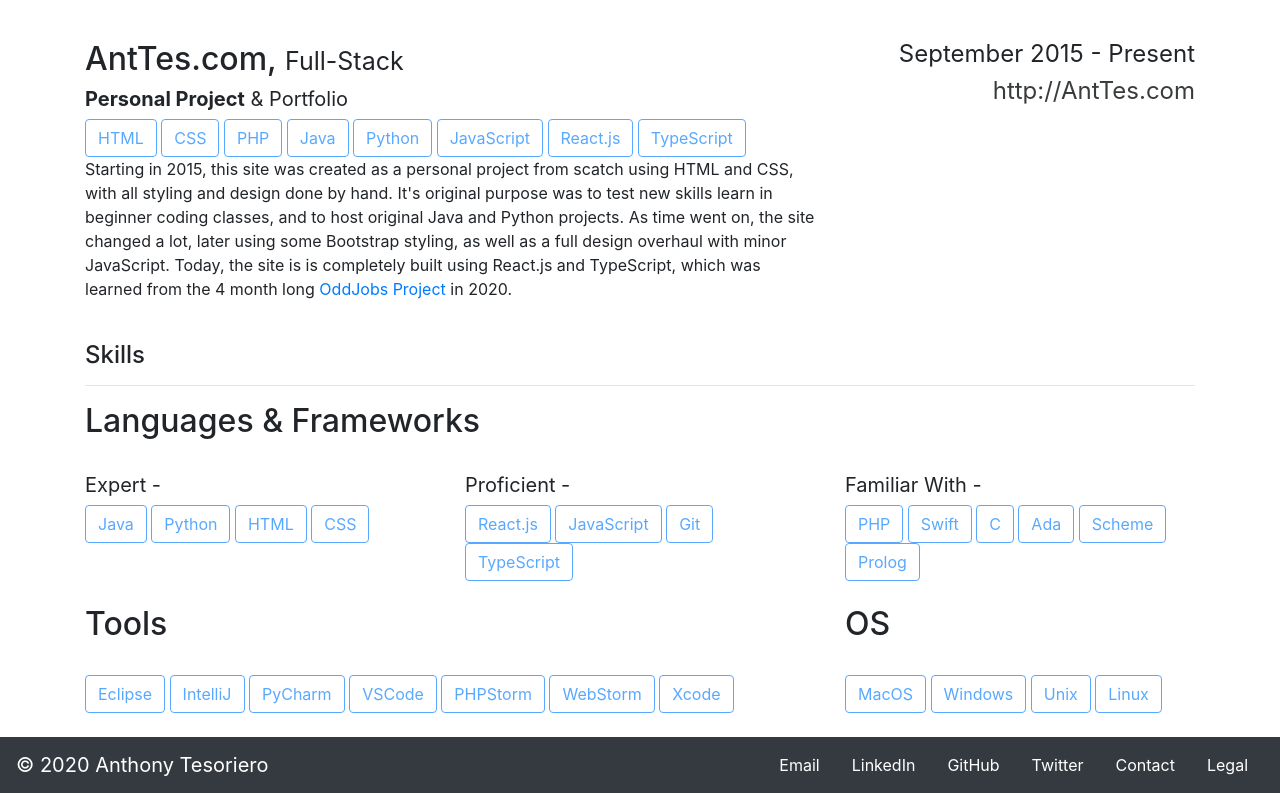
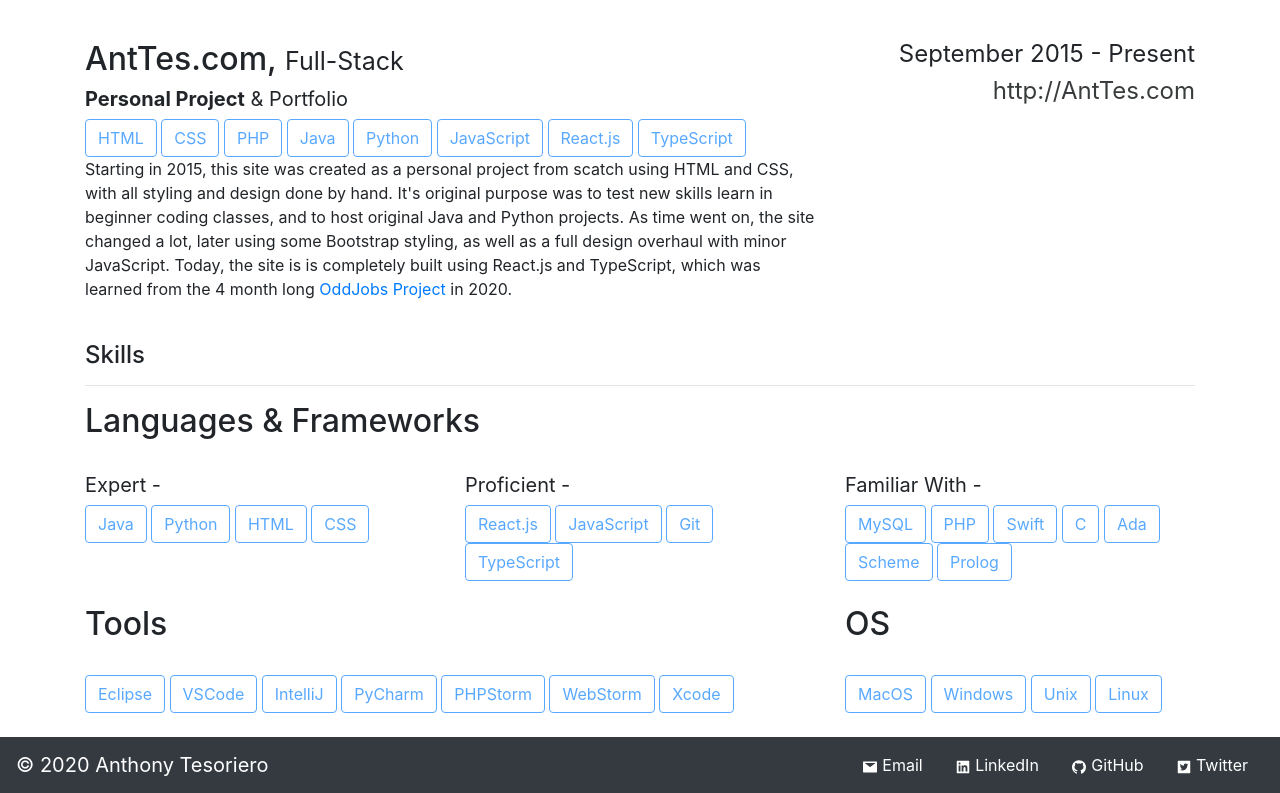
Before and after one commit to anttesoriero/AntTesReact, a React (Create React App) app in the folder AntTes/react-typescript/: page / in a window 1280 px wide. Shown: the part 3093-3886 px from the top of the page. Built offline with nearby package versions, Linux system fonts and the light colour scheme.

Commit message:
Cleaning

```diff
--- a/AntTes/react-typescript/package.json
+++ b/AntTes/react-typescript/package.json
@@ -19,6 +19,7 @@
     "react": "^17.0.1",
     "react-dom": "^17.0.1",
     "react-helmet": "^6.1.0",
+    "react-icons": "^4.2.0",
     "react-router-dom": "^5.2.0",
     "react-scripts": "4.0.0",
     "reactstrap": "^8.6.0",
--- a/AntTes/react-typescript/src/Components/ATSpin.tsx
+++ b/AntTes/react-typescript/src/Components/ATSpin.tsx
@@ -1,9 +1,4 @@
-import React, { useContext, useState } from 'react';
-import { Collapse, Navbar, NavbarToggler, NavbarBrand, Nav, NavItem, NavLink, UncontrolledDropdown,
-    DropdownToggle, DropdownMenu, DropdownItem } from 'reactstrap';
-
-{/*import { MdPerson } from 'react-icons/md';
-import { IconContext } from 'react-icons'; */}
+import React from 'react';
 
 const ATSpin = (prop: {image: string}) => {
     return (
--- a/AntTes/react-typescript/src/Components/Footer.tsx
+++ b/AntTes/react-typescript/src/Components/Footer.tsx
@@ -2,8 +2,9 @@ import React, { useContext, useState } from 'react';
 import { Collapse, Navbar, NavbarToggler, NavbarBrand, Nav, NavItem, NavLink, UncontrolledDropdown,
     DropdownToggle, DropdownMenu, DropdownItem } from 'reactstrap';
 import { withRouter } from 'react-router-dom';
-{/*import { MdPerson } from 'react-icons/md';
-import { IconContext } from 'react-icons'; */}
+import { MdPerson } from 'react-icons/md';
+import { IconContext } from 'react-icons';
+import { AiFillLinkedin, AiFillGithub, AiFillTwitterSquare, AiFillMail } from "react-icons/ai";
 
 const Footer = () => {
     const [isOpen, setIsOpen] = useState(false);
@@ -43,12 +44,12 @@ const Footer = () => {
                             </DropdownMenu>
                     </UncontrolledDropdown>  */}
                     <Nav>
-                        <NavLink style={linkStyle} href="mailTo:anttesoriero@gmail.com">Email</NavLink>
-                        <NavLink style={linkStyle} href="http://linkedin.com/in/anttesoriero" target="_blank">LinkedIn</NavLink>
-                        <NavLink style={linkStyle} href="http://github.com/anttesoriero" target="_blank">GitHub</NavLink>
-                        <NavLink style={linkStyle} href="http://twitter.com/anttesoriero" target="_blank">Twitter</NavLink>
-                        <NavLink style={linkStyle} href="./contact">Contact</NavLink>
-                        <NavLink style={linkStyle} href="./legal">Legal</NavLink>
+                        <NavLink style={linkStyle} href="mailTo:anttesoriero@gmail.com"><AiFillMail /> Email</NavLink>
+                        <NavLink style={linkStyle} href="http://linkedin.com/in/anttesoriero" target="_blank"><AiFillLinkedin /> LinkedIn</NavLink>
+                        <NavLink style={linkStyle} href="http://github.com/anttesoriero" target="_blank"><AiFillGithub /> GitHub</NavLink>
+                        <NavLink style={linkStyle} href="http://twitter.com/anttesoriero" target="_blank"><AiFillTwitterSquare /> Twitter</NavLink>
+                        {/* <NavLink style={linkStyle} href="./contact">Contact</NavLink>
+                        <NavLink style={linkStyle} href="./legal">Legal</NavLink> */}
                     </Nav>
                 </Collapse>
             </Navbar>
--- a/AntTes/react-typescript/src/Components/Navigation.tsx
+++ b/AntTes/react-typescript/src/Components/Navigation.tsx
@@ -41,7 +41,7 @@ const Navigation = (prop: {pageName: string}) => {
 
                                 <DropdownItem divider />
 
-                                <DropdownItem href="../Styles/Documents/AnthonyTesorierosResume.pdf'">
+                                <DropdownItem href="http://anttes.com/AnthonyTesorieroResume.pdf" target="_blank">
                                     Full R&eacute;sum&eacute; PDF
                                 </DropdownItem>
                             </DropdownMenu>
--- a/AntTes/react-typescript/src/Pages/LandingPage.tsx
+++ b/AntTes/react-typescript/src/Pages/LandingPage.tsx
@@ -301,7 +301,7 @@ const LandingPage = () => {
                     </Col>
                     <Col xs="4">
                         <h4 className="itemInfo">Familiar With - </h4>
-                        <ButtonLabels labelList={['PHP', 'Swift', 'C', 'Ada', 'Scheme', 'Prolog']} />
+                        <ButtonLabels labelList={['MySQL', 'PHP', 'Swift', 'C', 'Ada', 'Scheme', 'Prolog']} />
                     </Col>
                 </Row>
                 <br />
@@ -311,7 +311,7 @@ const LandingPage = () => {
                     <Col xs="8">
                         <h2>Tools</h2>
                         <br />
-                        <ButtonLabels labelList={['Eclipse', 'IntelliJ', 'PyCharm', 'VSCode', 'PHPStorm', 'WebStorm', 'Xcode']} />
+                        <ButtonLabels labelList={['Eclipse', 'VSCode', 'IntelliJ', 'PyCharm', 'PHPStorm', 'WebStorm', 'Xcode']} />
                     </Col>
 
                     {/* OS */}
```
Also changed, not shown: 1 other file (tests, documents, lock files or other folders).
